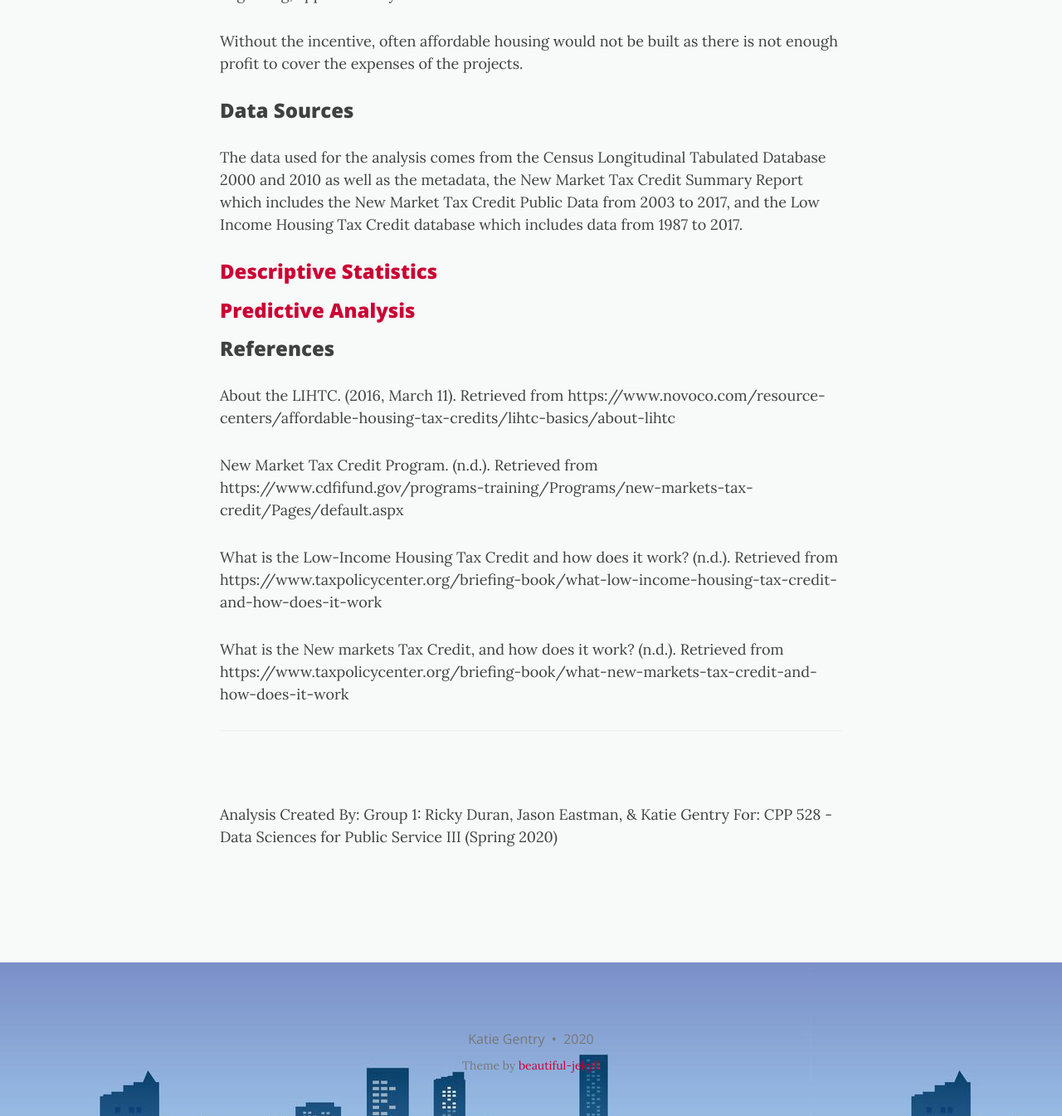
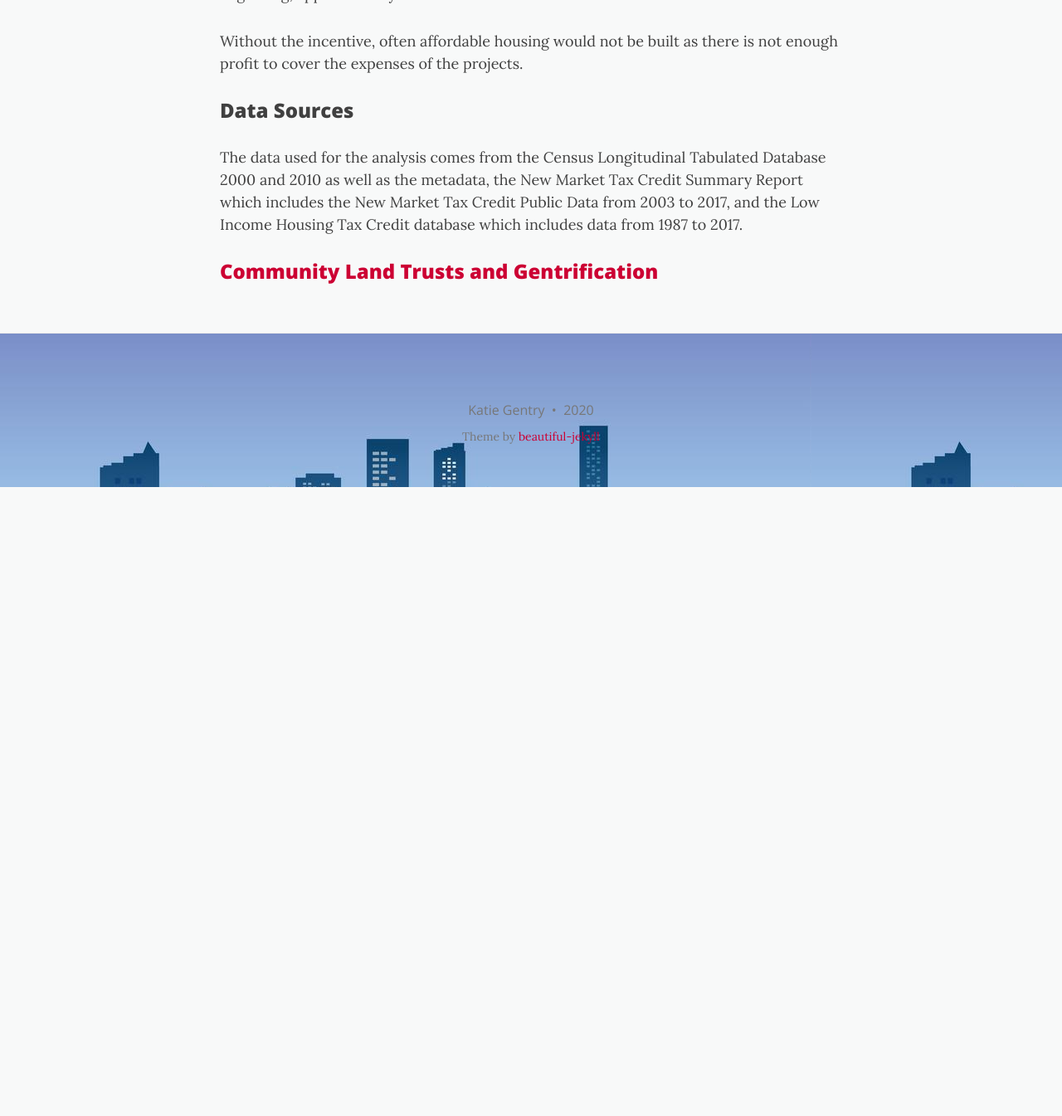
Before and after one commit to katiegentry07/thesis, a Jekyll site: the page built from gentrification.md, in a window 1280 px wide and 1400 px high, scrolled down 1608 px, cut to the strip 55-1400 px from the top of the window. Shown: the whole strip at 83% size. Built offline with Jekyll 4.4.1, drawn with Linux system fonts in a browser that asks for light colours; nearby versions of some CDN libraries; after the commit the page ends 2250 px from its top, so only the background shows below that.

Commit message:
update links

```diff
--- a/gentrification.md
+++ b/gentrification.md
@@ -25,25 +25,4 @@ Without the incentive, often affordable housing would not be built as there is n
 
 The data used for the analysis comes from the Census Longitudinal Tabulated Database 2000 and 2010 as well as the metadata, the New Market Tax Credit Summary Report which includes the New Market Tax Credit Public Data from 2003 to 2017, and the Low Income Housing Tax Credit database which includes data from 1987 to 2017.
 
-### [Descriptive Statistics](/report-templates/3b-descriptive-Statistics.html){:target="_blank"}
-
-### [Predictive Analysis](/report-templates/3c-predictive-analysis.html){:target="_blank"}
-
-### References
-
-About the LIHTC. (2016, March 11). Retrieved from https://www.novoco.com/resource-centers/affordable-housing-tax-credits/lihtc-basics/about-lihtc
-
-New Market Tax Credit Program. (n.d.). Retrieved from https://www.cdfifund.gov/programs-training/Programs/new-markets-tax-credit/Pages/default.aspx
-
-What is the Low-Income Housing Tax Credit and how does it work? (n.d.). Retrieved from https://www.taxpolicycenter.org/briefing-book/what-low-income-housing-tax-credit-and-how-does-it-work
-
-What is the New markets Tax Credit, and how does it work? (n.d.). Retrieved from https://www.taxpolicycenter.org/briefing-book/what-new-markets-tax-credit-and-how-does-it-work
-
-
--------
-<br>
-
-Analysis Created By: Group 1: Ricky Duran, Jason Eastman, & Katie Gentry
-For: CPP 528 - Data Sciences for Public Service III (Spring 2020)
-
-<br>
+### [Community Land Trusts and Gentrification](/report-templates/gentrification-and-community-land-trusts.html){:target="_blank"}
```
